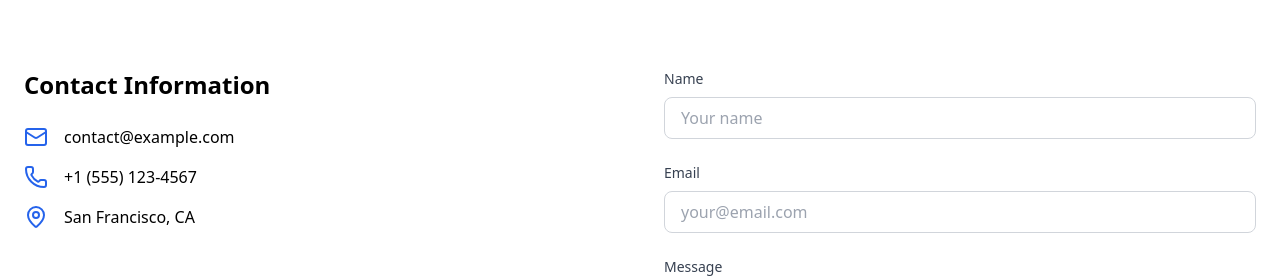
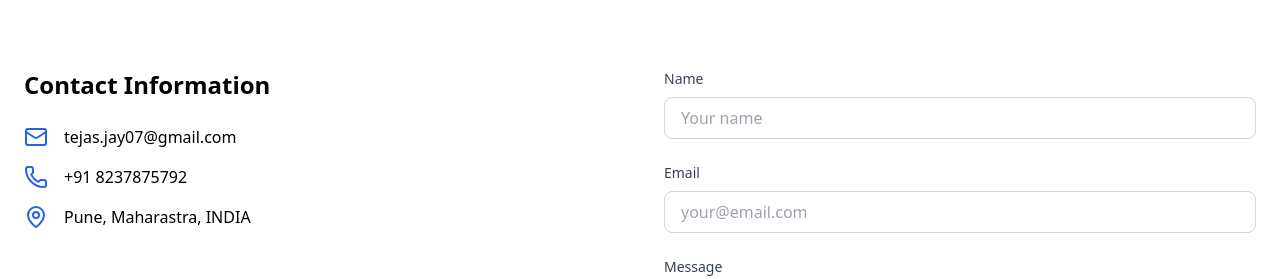
Before and after one commit to tejayy/Frontend-Portfolio, a React (Vite) app: page / in a window 1280 px wide. Shown: the part 2143-2422 px from the top of the page. Built offline with nearby package versions, Linux system fonts and the light colour scheme.

Commit message:
Update ContactInfo.tsx

```diff
--- a/src/components/contact/ContactInfo.tsx
+++ b/src/components/contact/ContactInfo.tsx
@@ -8,15 +8,15 @@ const ContactInfo = () => (
     <div className="space-y-4">
       <div className="flex items-center">
         <Mail className="w-6 h-6 text-blue-600 dark:text-blue-400 mr-4" />
-        <span className="dark:text-gray-300">contact@example.com</span>
+        <span className="dark:text-gray-300">tejas.jay07@gmail.com</span>
       </div>
       <div className="flex items-center">
         <Phone className="w-6 h-6 text-blue-600 dark:text-blue-400 mr-4" />
-        <span className="dark:text-gray-300">+1 (555) 123-4567</span>
+        <span className="dark:text-gray-300">+91 8237875792</span>
       </div>
       <div className="flex items-center">
         <MapPin className="w-6 h-6 text-blue-600 dark:text-blue-400 mr-4" />
-        <span className="dark:text-gray-300">San Francisco, CA</span>
+        <span className="dark:text-gray-300">Pune, Maharastra, INDIA</span>
       </div>
     </div>
   </div>
```
